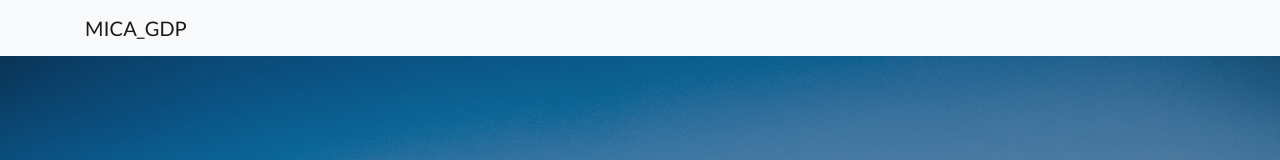
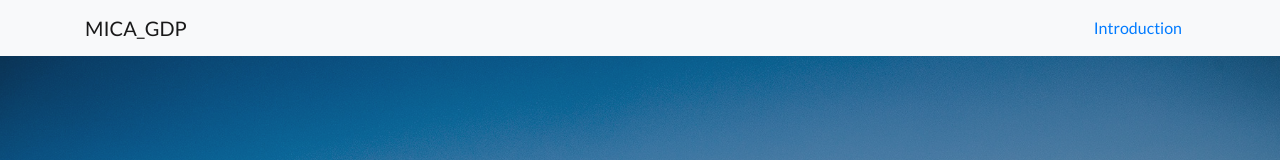
Before and after one commit to occamrazor1492/Exploration-of-Factors-Influencing-GD, a website: page index.html in a window 1280 px wide. Shown: the top 160 px of the page. Drawn offline with Linux system fonts and the light colour scheme.

Commit message:
yunfei update image

```diff
--- a/index.html
+++ b/index.html
@@ -29,7 +29,7 @@
     <nav class="navbar navbar-light bg-light static-top">
       <div class="container">
         <a class="navbar-brand" href="#">MICA_GDP</a>
-        <!--<a class="btn btn-success" href="https://github.com/zhongziyun1993/DataVS_project">Github</a>-->
+        <a class="btn btn-link" href="">Introduction</a>
 
       </div>
     </nav>
```
